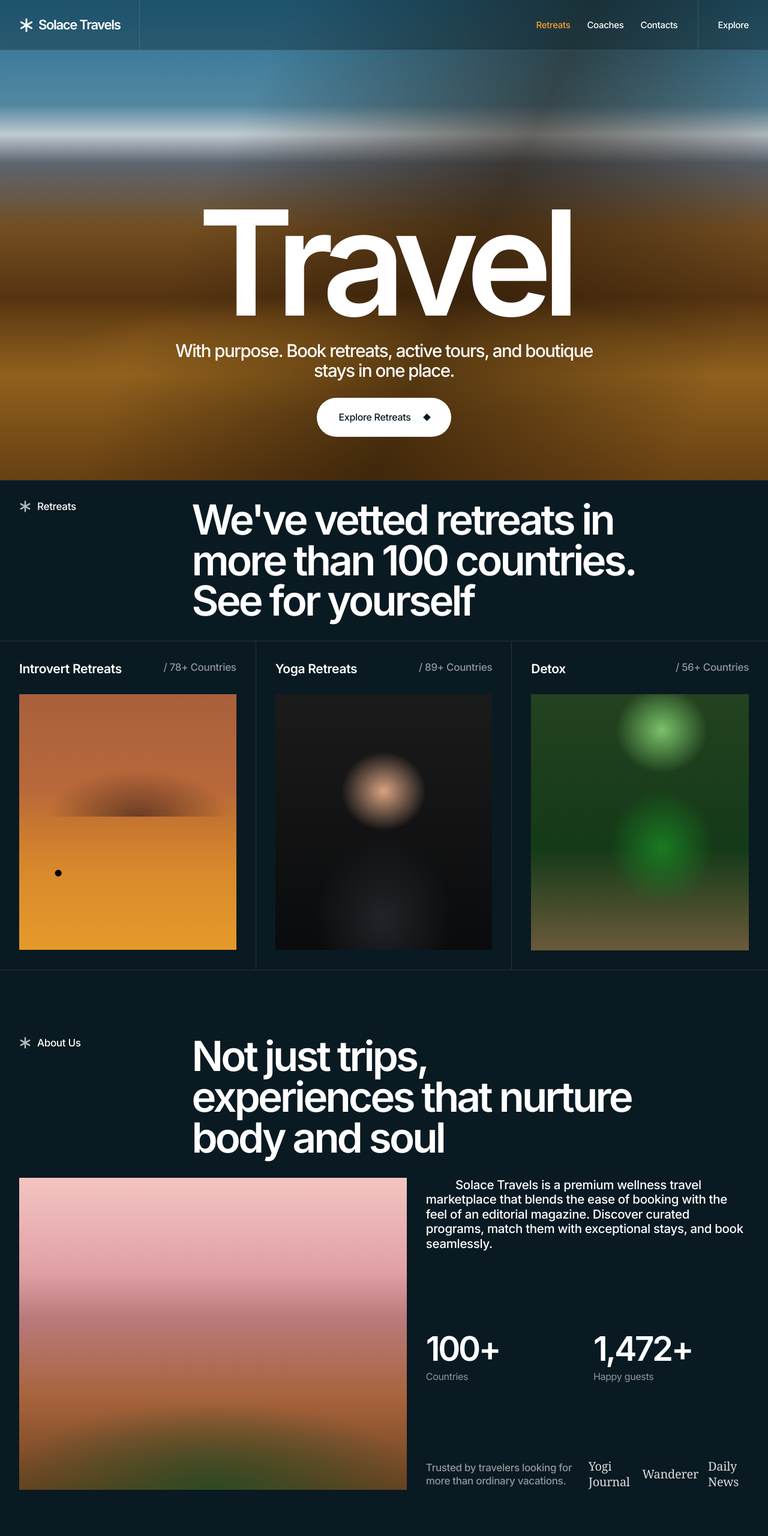
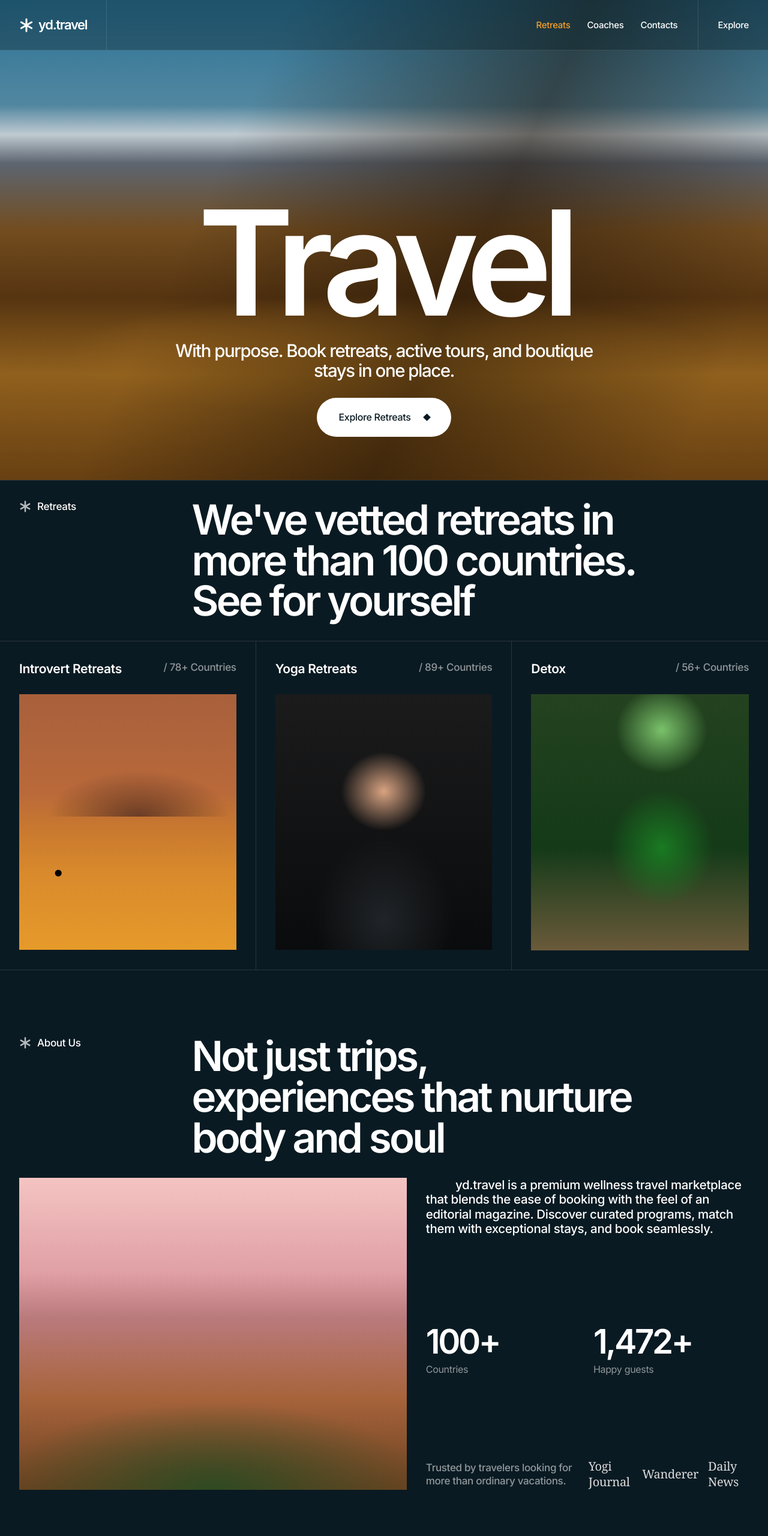
Before and after one commit to Nocturneeee/yd.travel, a plain HTML site: page yd.travel.html in a window 1280 px wide. Shown: the top 2560 px of the page at 60% size. Drawn offline with Linux system fonts and the light colour scheme.

Commit message:
Replace all instances of Solace Travel with yd.travel

```diff
--- a/Solace Travels.html
+++ b/yd.travel.html
@@ -1,7 +1,7 @@
 <!DOCTYPE html>
 <html lang="en"><head><meta charset="utf-8">
 <meta name="viewport" content="width=device-width, initial-scale=1, viewport-fit=cover">
-<title>Solace Travels – Wellness retreats</title>
+<title>yd.travel – Wellness retreats</title>
 <link href="https://fonts.googleapis.com/css2?family=Inter:wght@400;500;600;700&display=swap" rel="stylesheet">
 <style>
 :root{--bg:#0a1a22;--bg2:#0d222c;--line:rgba(255,255,255,.12);--tx:#fff;--mut:rgba(255,255,255,.55);--ac:#f5a02b;--pad:clamp(20px,2.5vw,48px);box-sizing:border-box;padding-top:env(safe-area-inset-top,0px);padding-bottom:env(safe-area-inset-bottom,0px)}
@@ -137,7 +137,7 @@ footer{padding:70px var(--pad) 0}
 </style></head><body>
 <svg width="0" height="0" style="position:absolute"><symbol id="st" viewBox="0 0 24 24"><g stroke="currentColor" stroke-width="3" stroke-linecap="round"><path d="M12 2v20M3.3 7l17.4 10M3.3 17L20.7 7"/></g></symbol></svg>
 <nav>
- <a class="logo" href="#top"><svg><use href="#st"/></svg>Solace Travels</a>
+ <a class="logo" href="#top"><svg><use href="#st"/></svg>yd.travel</a>
  <div class="nav-r"><a href="#retreats" class="on">Retreats</a><a href="#coaches">Coaches</a><a href="#contacts">Contacts</a><a class="ex" href="#featured">Explore</a></div>
 </nav>
 
@@ -161,7 +161,7 @@ footer{padding:70px var(--pad) 0}
  <div class="about rv">
   <div class="img"></div>
   <div class="txt">
-   <p class="big">Solace Travels is a premium wellness travel marketplace that blends the ease of booking with the feel of an editorial magazine. Discover curated programs, match them with exceptional stays, and book seamlessly.</p>
+   <p class="big">yd.travel is a premium wellness travel marketplace that blends the ease of booking with the feel of an editorial magazine. Discover curated programs, match them with exceptional stays, and book seamlessly.</p>
    <div class="stats"><div><b>100+</b><span>Countries</span></div><div><b>1,472+</b><span>Happy guests</span></div></div>
    <div class="press"><span style="max-width:15em">Trusted by travelers looking for more than ordinary vacations.</span><i>Yogi Journal</i><i>Wanderer</i><i>Daily News</i></div>
   </div>
@@ -193,12 +193,12 @@ footer{padding:70px var(--pad) 0}
 </section>
 
 <section class="how" id="how">
- <div class="how-t rv"><h2>How Solace Works</h2><p>Browse certified experts with verified credentials and guest testimonials.</p></div>
+ <div class="how-t rv"><h2>How yd.travel Works</h2><p>Browse certified experts with verified credentials and guest testimonials.</p></div>
  <div class="how-g rv">
   <div><svg viewBox="0 0 64 64"><path d="M6 58h12V46h12V34h12V22h14M44 22V6l14 5-14 5M10 58V46M24 46V34"/><circle cx="46" cy="14" r="0"/></svg><span class="n"> 01</span><h3>Tell us your goals</h3><p>Trusted by travelers looking for more than ordinary vacations.</p></div>
   <div><svg viewBox="0 0 64 64"><path d="M8 24h12c-6-10 12-10 6 0h14v12c10-6 10 12 0 6v14H26c6-10-12-10-6 0H8z"/></svg><span class="n"> 02</span><h3>Get curated matches</h3><p>We recommend retreats and stays that fit.</p></div>
   <div><svg viewBox="0 0 64 64"><rect x="6" y="8" width="42" height="40" rx="3"/><path d="M6 18h42M14 28h14M14 36h20M40 40l6 14 3-6 7-3z"/></svg><span class="n"> 03</span><h3>Customize your package</h3><p>Add transfers, spa, and extras in one checkout.</p></div>
-  <div><svg viewBox="0 0 64 64"><path d="M56 8L40 24 12 18l-4 4 22 10-8 10-12-2-3 3 12 6 6 12 3-3-2-12 10-8 10 22 4-4-6-28 16-16c2-4 0-6-4-4z"/></svg><span class="n"> 04</span><h3>Travel &amp; track progress</h3><p>Use the Solace Journal to reflect and rebook.</p></div>
+  <div><svg viewBox="0 0 64 64"><path d="M56 8L40 24 12 18l-4 4 22 10-8 10-12-2-3 3 12 6 6 12 3-3-2-12 10-8 10 22 4-4-6-28 16-16c2-4 0-6-4-4z"/></svg><span class="n"> 04</span><h3>Travel &amp; track progress</h3><p>Use the yd.travel Journal to reflect and rebook.</p></div>
  </div>
 </section>
 
@@ -210,9 +210,9 @@ footer{padding:70px var(--pad) 0}
   <div><div class="img p4"><span>Isabelle Martin</span><small>Stress-Relief Guide</small></div></div>
  </div>
  <div class="co-r rv">
-  <div><div class="tag"><svg><use href="#st"/></svg>Practitioners &amp; Coaches</div><h2>The 200+ faces behind Solace Travels</h2></div>
+  <div><div class="tag"><svg><use href="#st"/></svg>Practitioners &amp; Coaches</div><h2>The 200+ faces behind yd.travel</h2></div>
   <div class="two"><div><b>+</b><h6>Your Retreat, Our Experts</h6><span>Each coach is carefully selected to deliver the highest quality guidance in yoga, meditation, fitness, and holistic well-being.</span></div>
-  <div style="display:flex;flex-direction:column"><b>+</b><p>At Solace Travels we've brought together a global network of 200+ certified coaches, practitioners, and wellness experts.</p></div></div>
+  <div style="display:flex;flex-direction:column"><b>+</b><p>At yd.travel we've brought together a global network of 200+ certified coaches, practitioners, and wellness experts.</p></div></div>
  </div>
 </section>
 
@@ -220,11 +220,11 @@ footer{padding:70px var(--pad) 0}
 
 <footer id="contacts">
  <div class="ft rv">
-  <a class="logo" href="#top" style="border:0;padding:0"><svg><use href="#st"/></svg>Solace Travels</a>
+  <a class="logo" href="#top" style="border:0;padding:0"><svg><use href="#st"/></svg>yd.travel</a>
   <h4><a href="#coaches"><s>+</s>Coaches</a><br><a href="#contacts"><s>+</s>Contacts</a></h4>
-  <div><a class="c" href="tel:+10123456789">+1 012 345 6789</a><a class="c" href="mailto:hello@solace-travels.example">hello@solace-travels.example</a></div>
+  <div><a class="c" href="tel:+10123456789">+1 012 345 6789</a><a class="c" href="mailto:hello@yd-travel.example">hello@yd-travel.example</a></div>
  </div>
- <div class="bar"><div>©All Rights Reserved. Solace Travels, 2026</div><div class="m">Designed with Claude</div><div class="a"><a href="#">Terms and Conditions</a><a href="#">Privacy Policy</a></div></div>
+ <div class="bar"><div>©All Rights Reserved. yd.travel, 2026</div><div class="m">Designed with Claude</div><div class="a"><a href="#">Terms and Conditions</a><a href="#">Privacy Policy</a></div></div>
 </footer>
 
 <script>
```
Also changed, not shown: index.html (+11 -11 lines).
